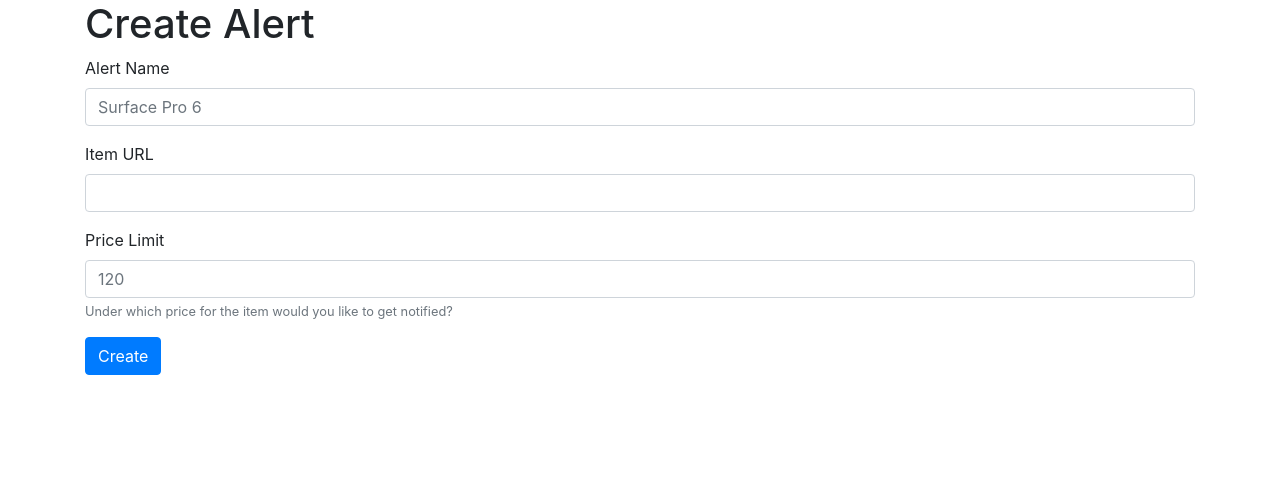
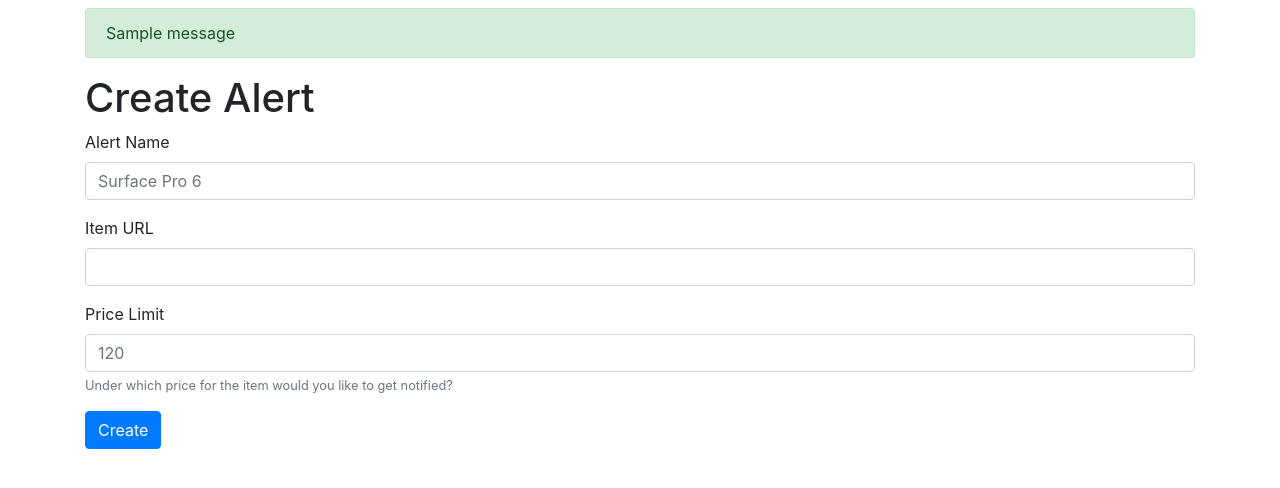
Before and after one commit to apecr/pricing-service, a Flask app: page /alerts/new in a window 1280 px wide. Shown: the top 488 px of the page. Run offline with Flask 2, Linux system fonts and the light colour scheme; the visitor is signed in with stand-in values (Sample User, id 1); one stand-in notice (Sample message) is shown; some libraries are stand-ins or nearby versions.

Commit message:
feat() Lesson 115 Alerts only for logged in users

```diff
--- a/models/user/__init__.py
+++ b/models/user/__init__.py
@@ -1,2 +1,3 @@
 from models.user.user import User
 import models.user.errors as UserErrors
+from models.user.decorators import requires_login
--- /dev/null
+++ b/models/user/decorators.py
@@ -0,0 +1,13 @@
+import functools
+from typing import Callable
+from flask import session, flash, redirect, url_for
+
+
+def requires_login(f: Callable) -> Callable:
+    @functools.wraps(f)
+    def decorated_function(*args, **kwargs):
+        if not session.get('email'):
+            flash('You need to be signed in for this page', 'danger')
+            return redirect(url_for('users.login_user'))
+        return f(*args, **kwargs)
+    return decorated_function
--- a/templates/base.html
+++ b/templates/base.html
@@ -9,7 +9,16 @@
           crossorigin="anonymous">
 </head>
 <body>
-<div class="container">
+<div class="container content mt-2">
+    {% with messages = get_flashed_messages(with_categories=true) %}
+        {% if messages %}
+            {% for category, message in messages %}
+                <div class="alert alert-{{category}}" role="alert">
+                    {{message}}
+                </div>
+            {% endfor %}
+        {% endif%}
+    {% endwith %}
     {% block content %}
 
     {% endblock %}
--- a/views/alerts.py
+++ b/views/alerts.py
@@ -3,11 +3,13 @@ from flask import Blueprint, render_template, request, url_for, redirect, sessio
 from models.alert import Alert
 from models.item import Item
 from models.store import Store
+from models.user import requires_login
 
 alerts_blueprint = Blueprint('alerts', __name__)
 
 
 @alerts_blueprint.route('/')
+@requires_login
 def show_all_alerts():
     print(session['email'])
     alerts = Alert.find_many_by('user_email', session['email'])
@@ -17,6 +19,7 @@ def show_all_alerts():
 
 
 @alerts_blueprint.route('/new', methods=['GET', 'POST'])
+@requires_login
 def new_alert():
     if request.method == 'POST':
         alert_name = request.form['name']
@@ -34,6 +37,7 @@ def new_alert():
 
 
 @alerts_blueprint.route('/edit/<string:alert_id>', methods=['GET', 'POST'])
+@requires_login
 def update_alert(alert_id):
     alert = Alert.get_by_id(alert_id)
     if request.method == 'POST':
```
